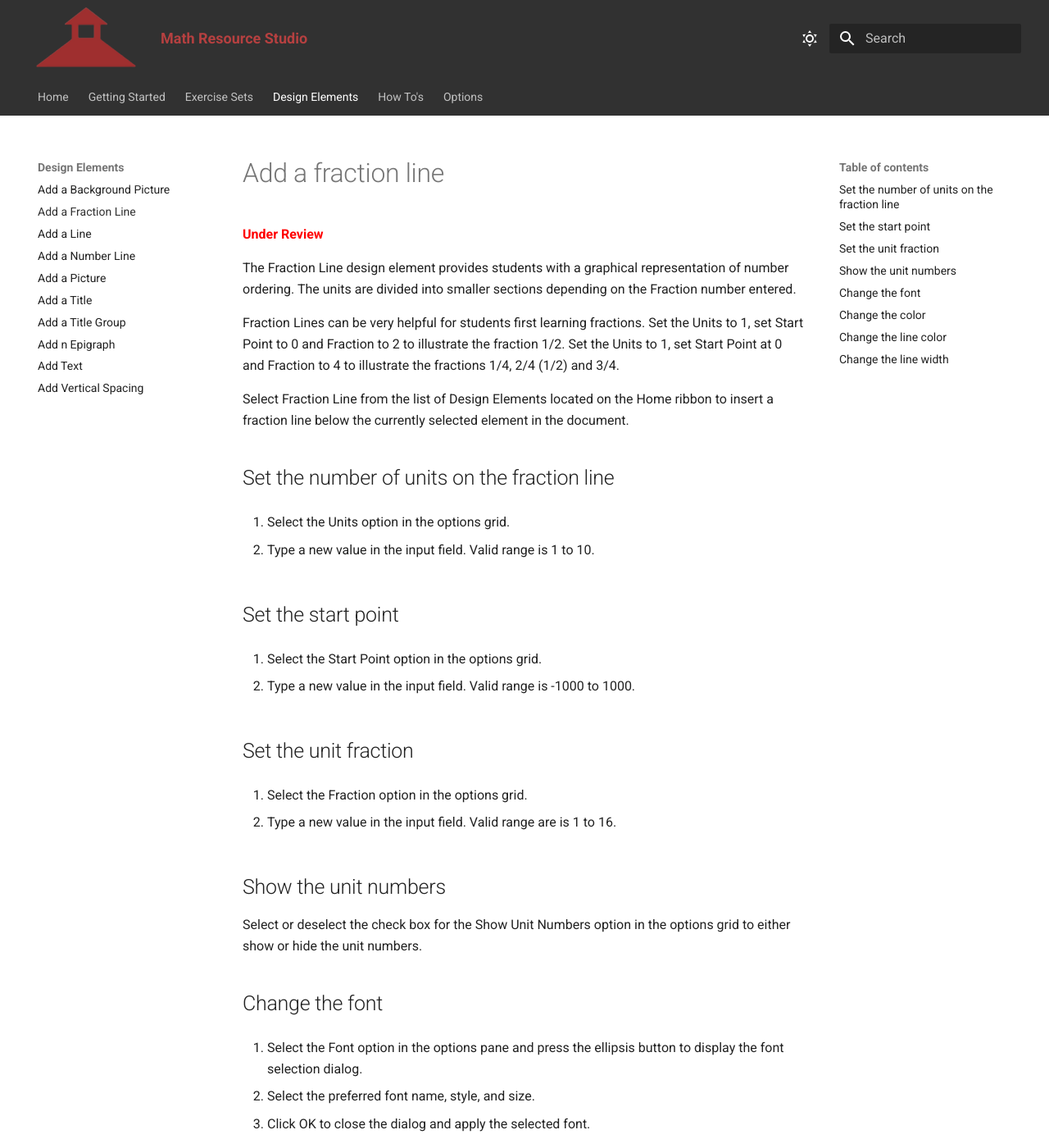
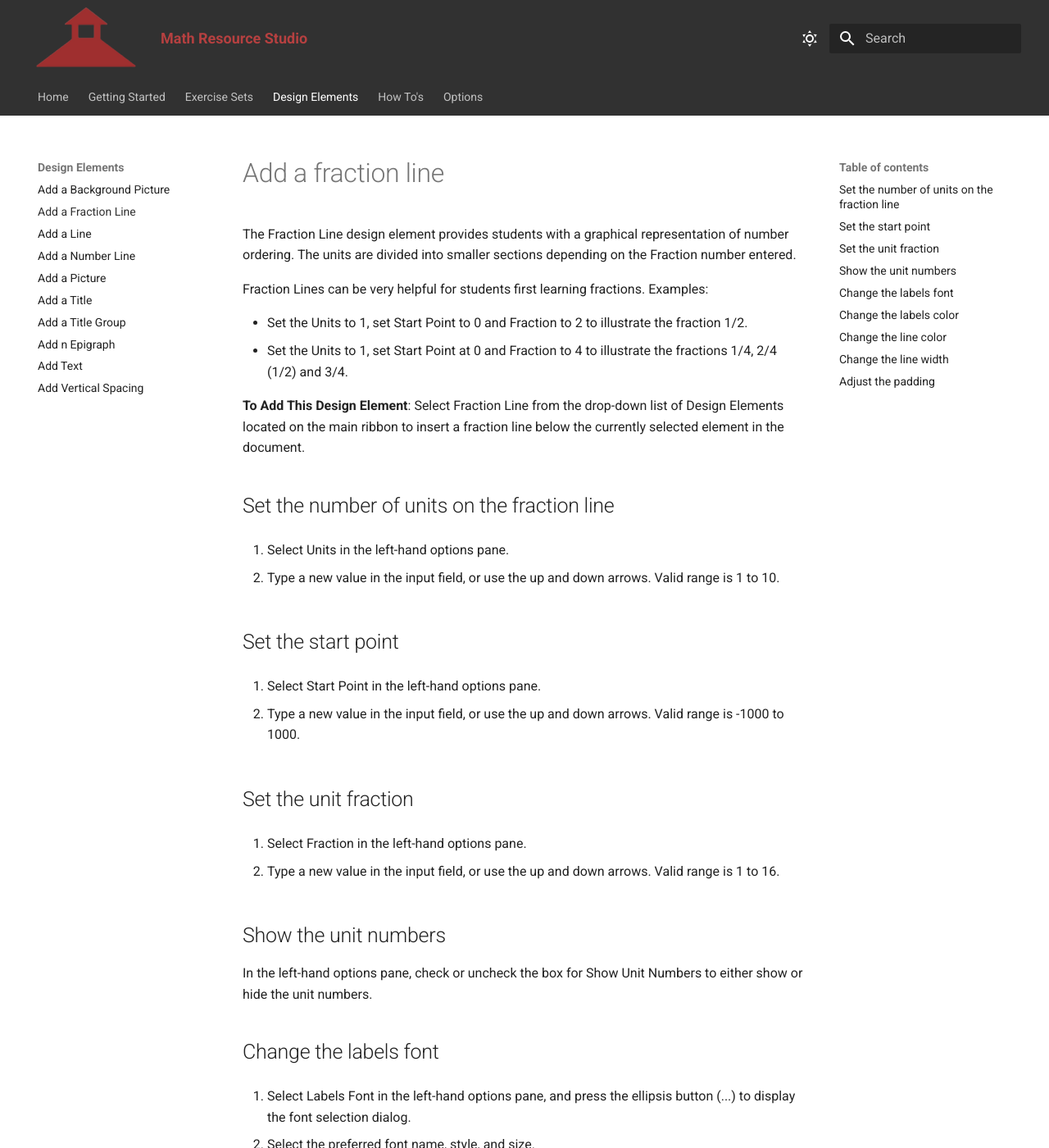
Before and after one commit to rdinch/MathResourceStudio-Help, an MkDocs documentation site: the page built from docs/design-elements/add-a-fraction-line.md, in a window 1280 px wide and 1400 px high. Shown: the whole window at 82% size. Built offline with MkDocs 1.6.1 and Material for MkDocs 9.7.7, drawn with Linux system fonts in a browser that asks for light colours; some of the changed text lies outside the part shown.

Commit message:
Refresh fraction line docs
Update the fraction line help page to match the current UI terminology and layout. Clarify option locations, rename labels/font/color sections, improve padding guidance, and add a tip for syncing all padding values.

```diff
--- a/docs/design-elements/add-a-fraction-line.md
+++ b/docs/design-elements/add-a-fraction-line.md
@@ -1,73 +1,75 @@
 # Add a fraction line
-
-<p style="color: red; font-weight: bold;">Under Review</p>
 
 The Fraction Line design element provides students with a graphical representation of number ordering. The units are divided into smaller sections depending on the Fraction number entered.
 
-Fraction Lines can be very helpful for students first learning fractions. Set the Units to 1, set Start Point to 0 and Fraction to 2 to illustrate the fraction 1/2. Set the Units to 1, set Start Point at 0 and Fraction to 4 to illustrate the fractions 1/4, 2/4 (1/2) and 3/4.
+Fraction Lines can be very helpful for students first learning fractions. Examples:
 
-Select Fraction Line from the list of Design Elements located on the Home ribbon to insert a fraction line below the currently selected element in the document.
+- Set the Units to 1, set Start Point to 0 and Fraction to 2 to illustrate the fraction 1/2.
+- Set the Units to 1, set Start Point at 0 and Fraction to 4 to illustrate the fractions 1/4, 2/4 (1/2) and 3/4.
+
+**To Add This Design Element**: Select Fraction Line from the drop-down list of Design Elements located on the main ribbon to insert a fraction line below the currently selected element in the document.
 
 ## Set the number of units on the fraction line
 
-1. Select the Units option in the options grid.
+1. Select Units in the left-hand options pane.
 
-2. Type a new value in the input field. Valid range is 1 to 10.
+2. Type a new value in the input field, or use the up and down arrows. Valid range is 1 to 10.
 
 ## Set the start point
 
-1. Select the Start Point option in the options grid.
+1. Select Start Point in the left-hand options pane.
 
-2. Type a new value in the input field. Valid range is -1000 to 1000.
+2. Type a new value in the input field, or use the up and down arrows. Valid range is -1000 to 1000.
 
 ## Set the unit fraction
 
-1. Select the Fraction option in the options grid.
+1. Select Fraction in the left-hand options pane.
 
-2. Type a new value in the input field. Valid range are is 1 to 16.
+2. Type a new value in the input field, or use the up and down arrows. Valid range is 1 to 16.
 
 ## Show the unit numbers
 
-Select or deselect the check box for the Show Unit Numbers option in the options grid to either show or hide the unit numbers.
+In the left-hand options pane, check or uncheck the box for Show Unit Numbers to either show or hide the unit numbers.
 
-## Change the font
+## Change the labels font
 
-1. Select the Font option in the options pane and press the ellipsis button to display the font selection dialog.
+1. Select Labels Font in the left-hand options pane, and press the ellipsis button (...) to display the font selection dialog.
 
 2. Select the preferred font name, style, and size.
 
 3. Click OK to close the dialog and apply the selected font.
 
-## Change the color
+## Change the labels color
 
-1. In the options panel, find and select "Color."
+1. Select Labels Color in the left-hand options pane, and press the ellipsis button (...) to display the color selection dialog.
 
-2. Click the three dots (ellipsis) in the color box to open the color picker.
+2. Choose the color you like from the Basic or Web tabs.
 
-3. Choose the color you like.
-
-4. Click "OK" to save your choice and apply the new color.
+3. Click OK to save your choice and apply the new color.
 
 ## Change the line color
 
-1. Select the Line Color option in the options pane and press the ellipsis button to display the color selection dialog.
+1. Select Line Color in the left-hand options pane, and press the ellipsis button (...) to display the color selection dialog.
 
-2. Use the color picker to select the preferred color.
+2. Choose the color you like from the Basic or Web tabs.
 
-3. Click OK to close the dialog and apply the selected color.
+3. Click OK to save your choice and apply the new color.
 
 ## Change the line width
 
-1. Click on "Width" in the options panel.
+1. Select Line Width in the left-hand options pane.
 
-2. Type a number between 0 and 10, or use the up/down arrows to adjust the width of the line.
+2. Type a new value in the input field, or use the up and down arrows. Valid range is 1 to 4.
 
-Adjust the padding
+## Adjust the padding
 
-Sets the padding (extra white space) around the element in 100ths of an inch (25 = 1/4 inch, 40 = 1cm).
+This option sets the padding (extra white space) around the item in 100ths of an inch (25 = 1/4 inch, 40 = 1 cm).
 
-1. Select the Padding option in the options pane.
+1. Select Padding in the left-hand options pane to display all of the sides that can be customized.
 
-2. Select a side (left, right, top, or bottom) to change the value for that side.
+2. Select a side (All, Left, Right, Top, Bottom) to change the value for that side.
 
-3. Type a new value in the input field or use the up and down arrows to increase or decrease the value. Valid range: 0 to 100.
+3. Type a new value in the input field, or use the up and down arrows to increase or decrease the value. Valid range: 0 to 100.
+
+!!! tip
+    Change only All to update the four sides to the same value. If All shows -1, one or more of the sides has a different value.
```
